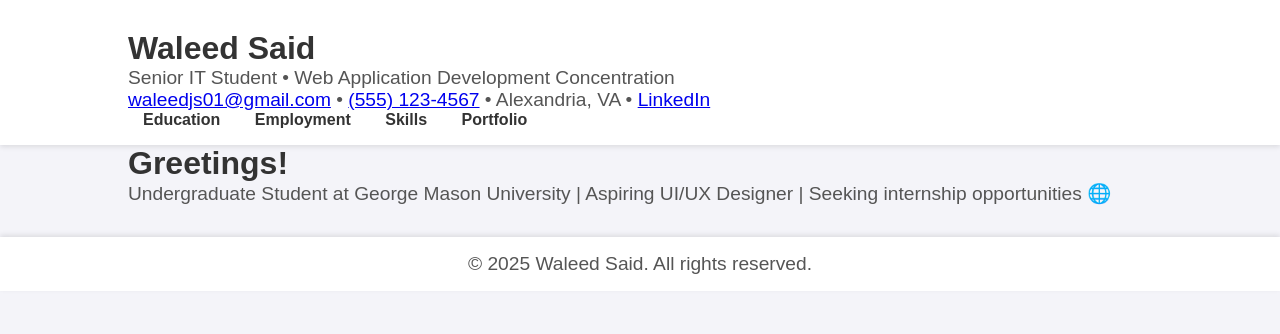
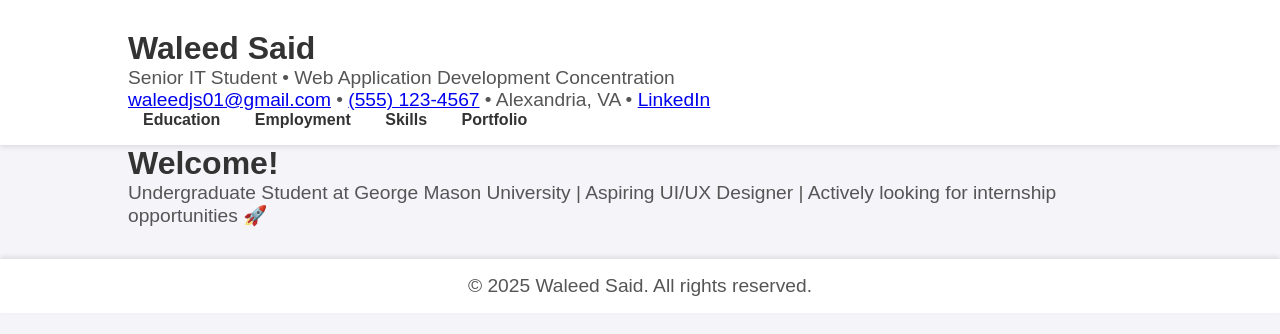
Before and after one commit to wsaid23/waleed-resume, a plain HTML site: page index.html in a window 1280 px wide. Shown: the part 188-522 px from the top of the page. Drawn offline with Linux system fonts and the light colour scheme.

Commit message:
Updated greeting secion on home page (index.html)

```diff
--- a/index.html
+++ b/index.html
@@ -37,8 +37,8 @@
 
   <main class="container">
     <section>
-      <h2>Greetings!</h2>
-      <p>Undergraduate Student at George Mason University | Aspiring UI/UX Designer | Seeking internship opportunities 🌐</p>
+      <h2>Welcome!</h2>
+      <p>Undergraduate Student at George Mason University | Aspiring UI/UX Designer | Actively looking for internship opportunities 🚀</p>
     </section>
   </main>
 
```
